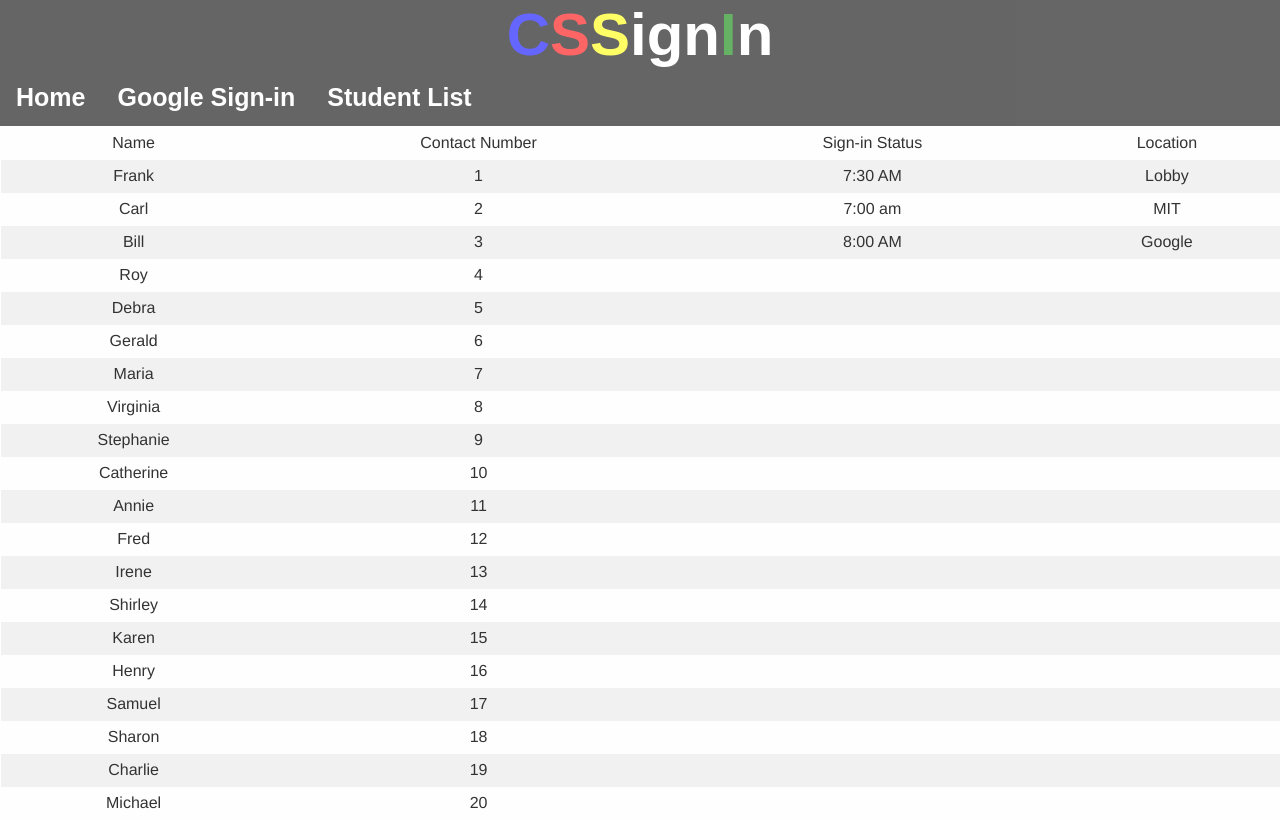
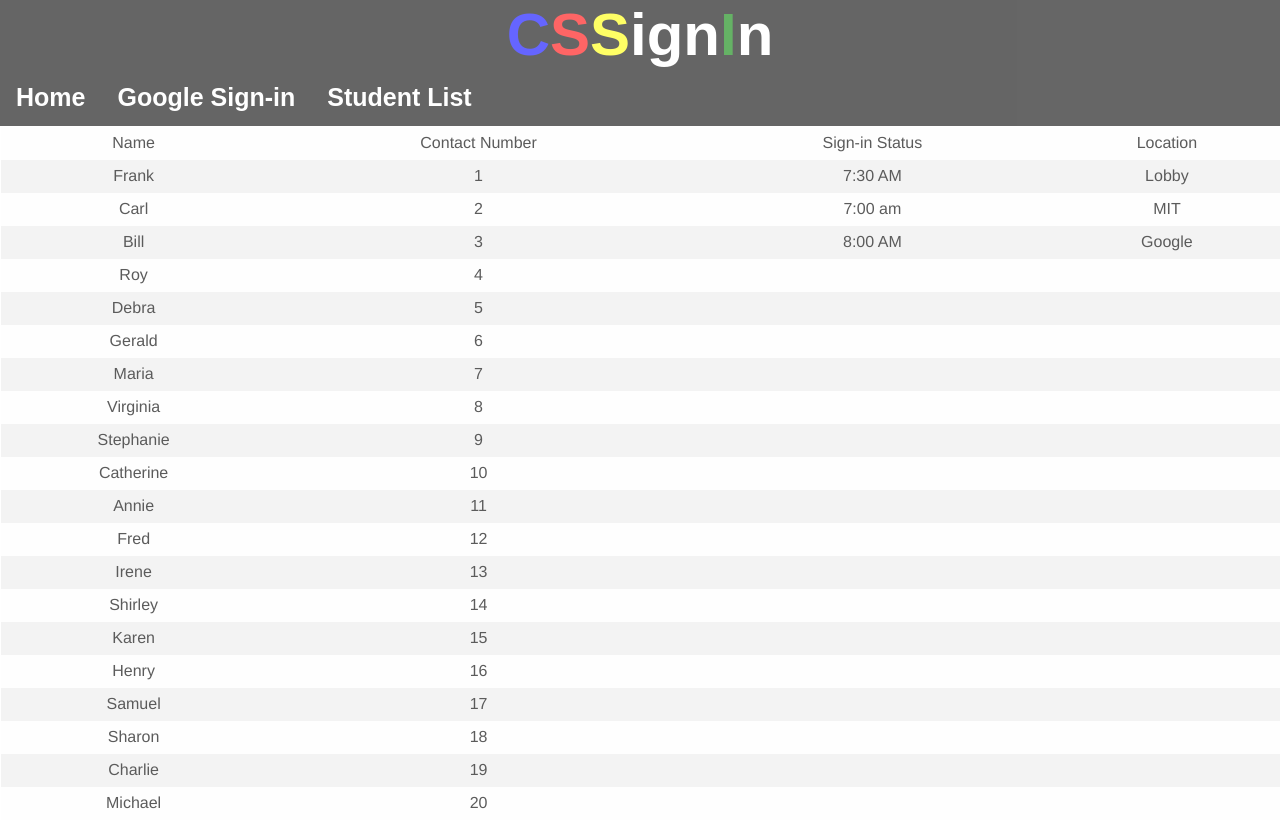
Before and after one commit to dzzrz/cssignin, a Python web app: template templates/display.html in a window 1280 px wide. Run offline with Jinja, Linux system fonts and the light colour scheme; the template is opened without the code that fills it, so the values that code supplies are empty; some libraries are stand-ins or nearby versions; some web fonts are replaced.

Commit message:
Daniel's 6 pm changes

```diff
--- a/dab.js
+++ b/dab.js
@@ -1,7 +1,6 @@
 $(document).ready( function() {
 
   function displayTime() {
-
     var currentTime = new Date();
     var hours = currentTime.getHours();
     var minutes = currentTime.getMinutes();
@@ -12,13 +11,10 @@ $(document).ready( function() {
 
     var clockDiv = document.getElementById('clock');
     clockDiv.innerText = hours + ":" + minutes + " " + ampm;
-
   }
 
   displayTime();
   setInterval(displayTime, 1000);
-
-
     var d = new Date();
 	  var n = d.getHours();
 	  if (n > 19 || n < 6)
@@ -30,5 +26,4 @@ $(document).ready( function() {
 	  else
 	  // Else use ‘day’ theme
 	   document.body.className = "day";
-
 });
--- a/static/dab.css
+++ b/static/dab.css
@@ -41,7 +41,6 @@ body {
   color: white;
   font-size: 100px;
   text-shadow: 2px 2px 0px black;
-
 }
 
 h2 {
@@ -59,7 +58,8 @@ form {
 input {
   font-size: 20px;
   color: white;
-  background-color: black; opacity: 0.6;
+  background-color: black;
+  opacity: 0.6;
 }
 
 .day {
@@ -69,6 +69,7 @@ input {
   background-size: cover;
   height: 870px;
  }
+
 .sunset {
   background: url('http://www.skycamusa.com/images/boston_aerial_drone_photography.jpg');
   background-position: center;
@@ -131,6 +132,7 @@ table {
   collapse; border-spacing: 0;
   margin-left:auto;
   margin-right:auto;
+  opacity: 0.8;
 }
 
 td, th {
--- a/templates/dab.html
+++ b/templates/dab.html
@@ -8,7 +8,7 @@
 </head>
 <body>
   <h1>
-    <span class="C">C</span><span class="S">S</span><span class="S2">S</span>ign<span class="I">I</span>n
+      <span class="C">C</span><span class="S">S</span><span class="S2">S</span>ign<span class="I">I</span>n
     <ul>
       <li class="menu"><a href="dab.html">Home</a></li>
       <li class="menu"><a href="google.html">Google Sign-in</a></li>
--- a/templates/display.html
+++ b/templates/display.html
@@ -144,5 +144,6 @@
 			<td></td>
 		</tr>
 	</table>
+	<div id='clock_no_display'></div>
 </body>
 </html>
```
Also changed, not shown: main.py (+8 -1 lines).
